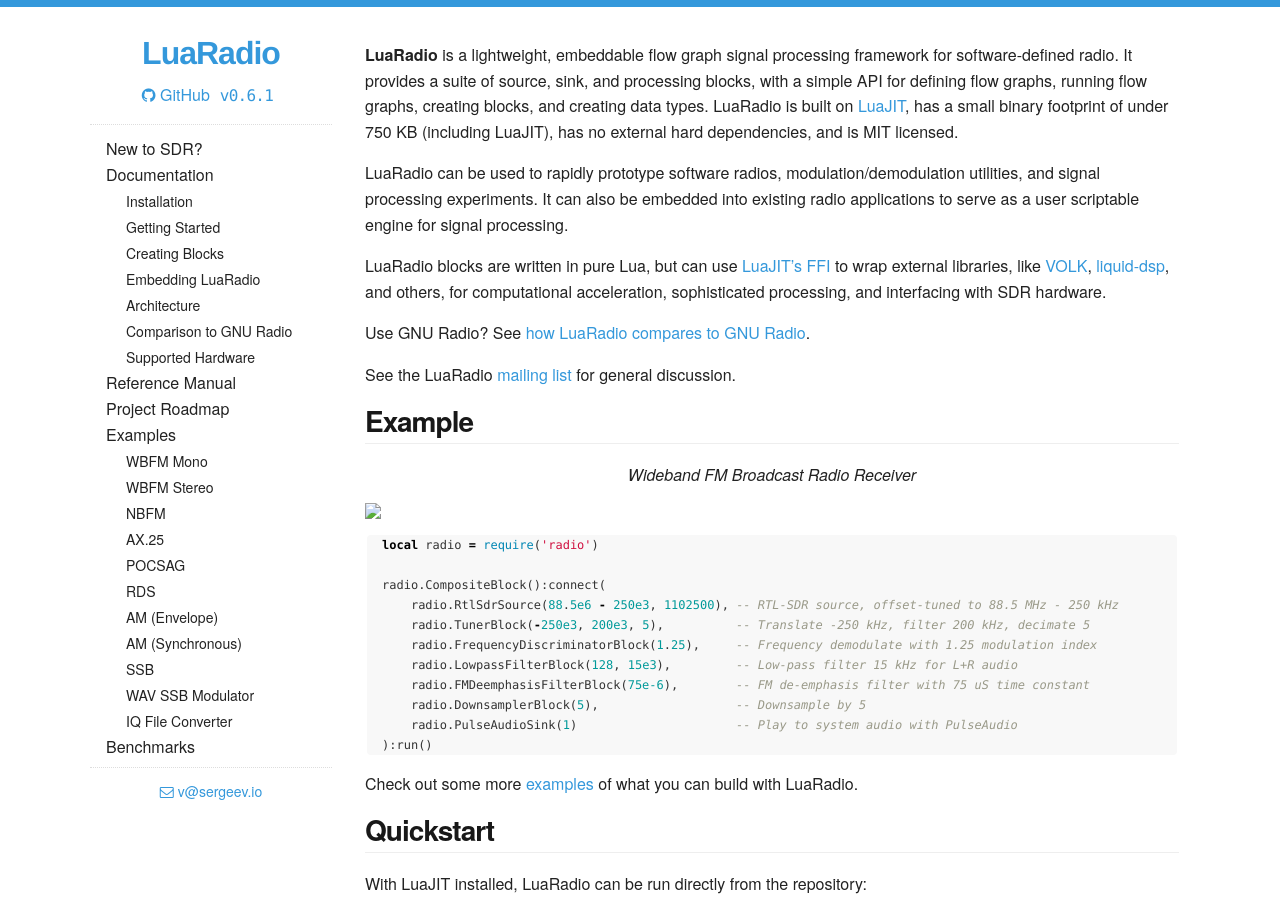
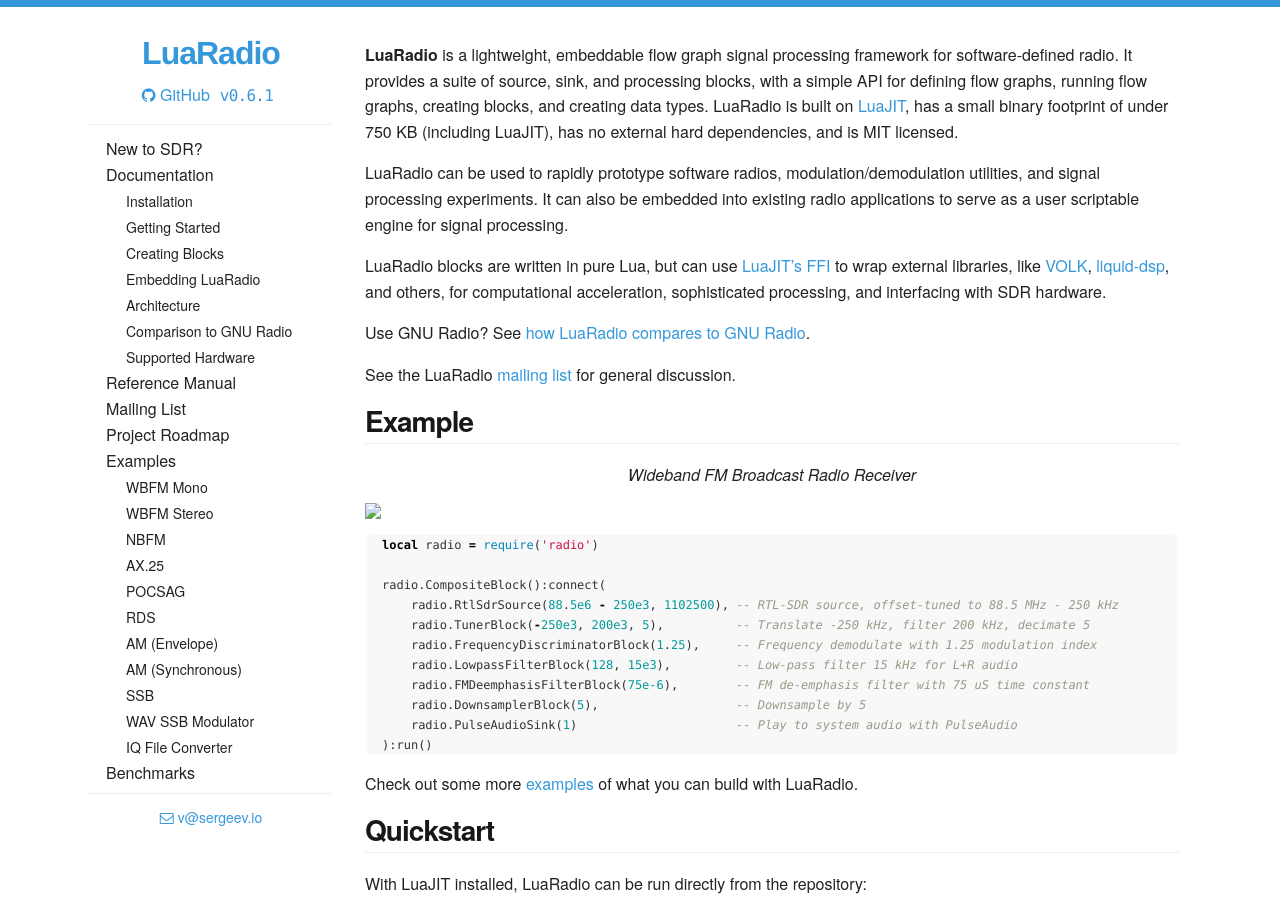
Before and after one commit to vsergeev/luaradio, a Jekyll site: the page built from website/index.md, in a window 1280 px wide and 900 px high. Built offline with Jekyll 4.4.1, drawn with Linux system fonts in a browser that asks for light colours.

Commit message:
website: add mailing list link to sidebar

```diff
--- a/website/_includes/sidebar.html
+++ b/website/_includes/sidebar.html
@@ -18,6 +18,7 @@
             </ul>
         </li>
         <li><a href="{% base %}/docs/reference-manual.html">Reference Manual</a></li>
+        <li><a href="https://groups.io/g/luaradio">Mailing List</a></li>
         <li><a href="{{ site.data.theme.github_url }}/wiki#project-roadmap">Project Roadmap</a></li>
         <li><a href="{% base %}/examples/">Examples</a>
             <ul>
```
